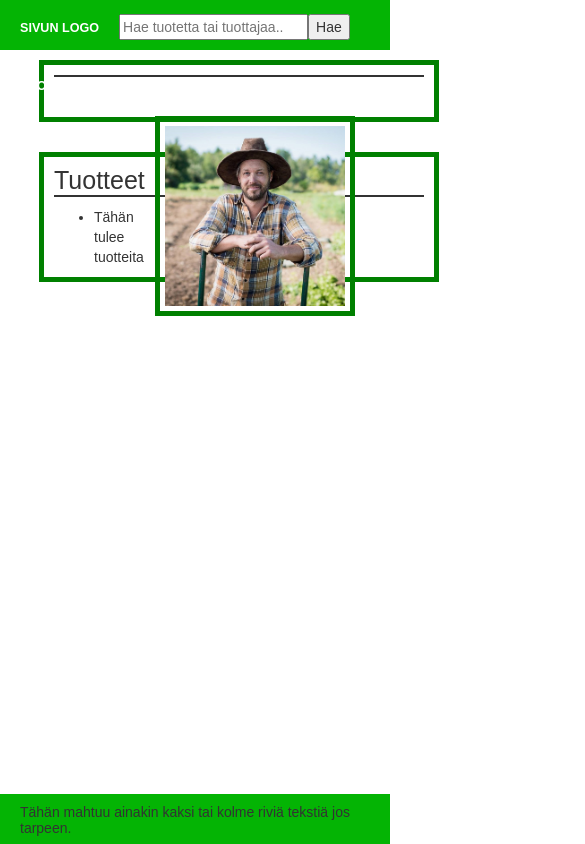
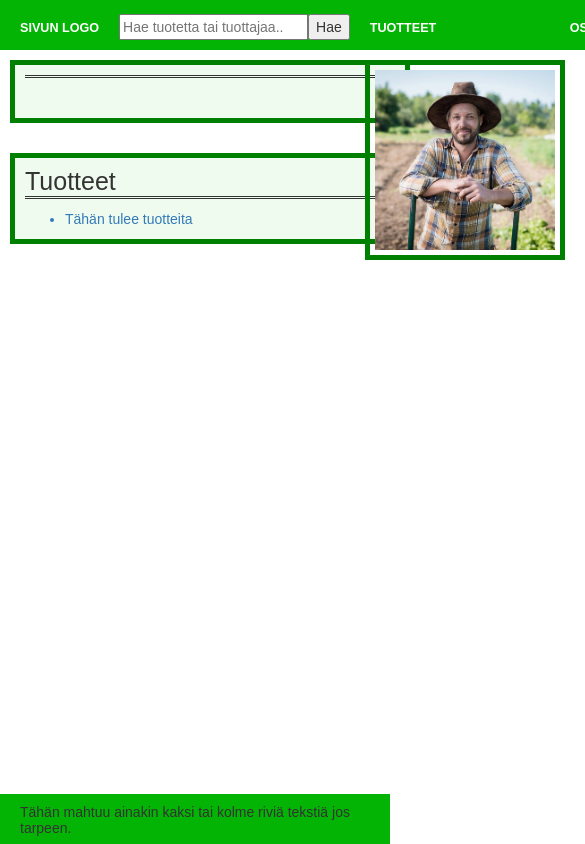
Before and after one commit to jnyste/lahiruoka, a React (Create React App) app in the folder frontend/: page /profiili in a window 390 px wide. Shown: the top 844 px of the page, 585 px wide, since content can reach past the window. Built offline with nearby package versions, Linux system fonts and the light colour scheme; no server answers.

Commit message:
Update css-files

```diff
--- a/frontend/src/UserProfile.js
+++ b/frontend/src/UserProfile.js
@@ -49,7 +49,9 @@ class UserProfile extends Component {
     render() {
         return (
             <div className="profilecontainer">
-                <img src={pic} alt="profile pic"></img>
+                <div className="imagecontainer">
+                    <img src={pic} alt="profile pic"></img>
+                </div>
                 <div className="userInfo">
                     <h5>{this.state.farm}</h5>
                     <p>{this.state.info}</p>
@@ -81,7 +83,7 @@ class List extends Component {
         return (
             <ul>
                 {productNames.map(function(name, index){
-                    return <li key={ index }>{name}</li>;
+                    return <a href=""><li key={ index }>{name}</li></a>;
                 })}
             </ul>
         )
--- a/frontend/src/css/FarmCarousel_style.css
+++ b/frontend/src/css/FarmCarousel_style.css
@@ -3,6 +3,7 @@
 }
 .carousel.slide {
     margin: 0% 10% 0% 10%;
+    border: 5px solid green;
 }
 
 .carousel-caption {
--- a/frontend/src/css/ProductPage_style.css
+++ b/frontend/src/css/ProductPage_style.css
@@ -13,6 +13,7 @@
     border: 5px solid green;
     overflow: hidden;
     padding: 0px 5px 0px 5px;
+    background-color: #EFFBEF;
 }
 
 .floatTis {
--- a/frontend/src/css/UserProfile_style.css
+++ b/frontend/src/css/UserProfile_style.css
@@ -6,15 +6,16 @@
     width: 400px;
     border: 5px solid green;
     padding: 0px 10px 0px 10px;
+    background-color: #EFFBEF;
 }
 
 .profilecontainer h5 {
-    border-bottom: 2px double;
+    border-bottom: 3px double;
     font-size: 40px;
 }
 
 .userproducts h5 {
-    border-bottom: 2px double;
+    border-bottom: 3px double;
     font-size: 25px;
 }
 
@@ -23,12 +24,33 @@
     padding: 0px 10px 0px 10px;
     margin-top: 30px;
     width: 400px;
+    background-color: #EFFBEF;
 }
 
-.profilecontainer img {
+.imagecontainer img {
+    width: 200px;
+    border: 5px solid green;
     float: right;
-    width: 200px;
     margin-right: 10%;
-    border: 5px solid green;
-    padding: 5px
+    padding: 5px;
 }
+
+@media only screen and (max-width: 800px) {
+    .imagecontainer img {
+        margin-right: 5%;
+    }
+
+    .profilecontainer {
+        margin-left: 5%;
+    }
+}
+
+@media only screen and (max-width: 700px) {
+    .imagecontainer img {
+        margin-right: 40px;
+    }
+
+    .profilecontainer {
+        margin-left: 10px;
+    }
+}
--- a/frontend/src/css/frontpage_style.css
+++ b/frontend/src/css/frontpage_style.css
@@ -2,6 +2,7 @@
 
 body {
 	font-family: Arial;
+    min-width:700px;
 }
 
 nav.header {
```
